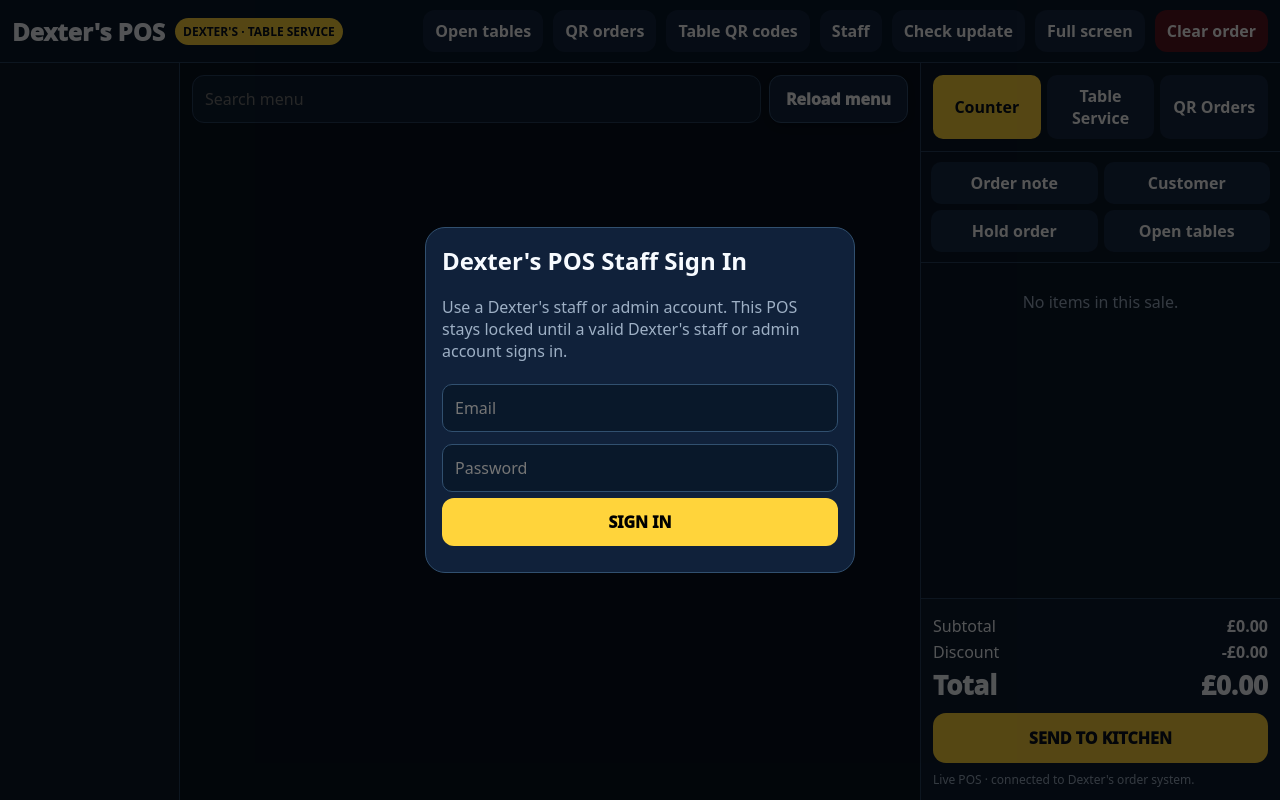
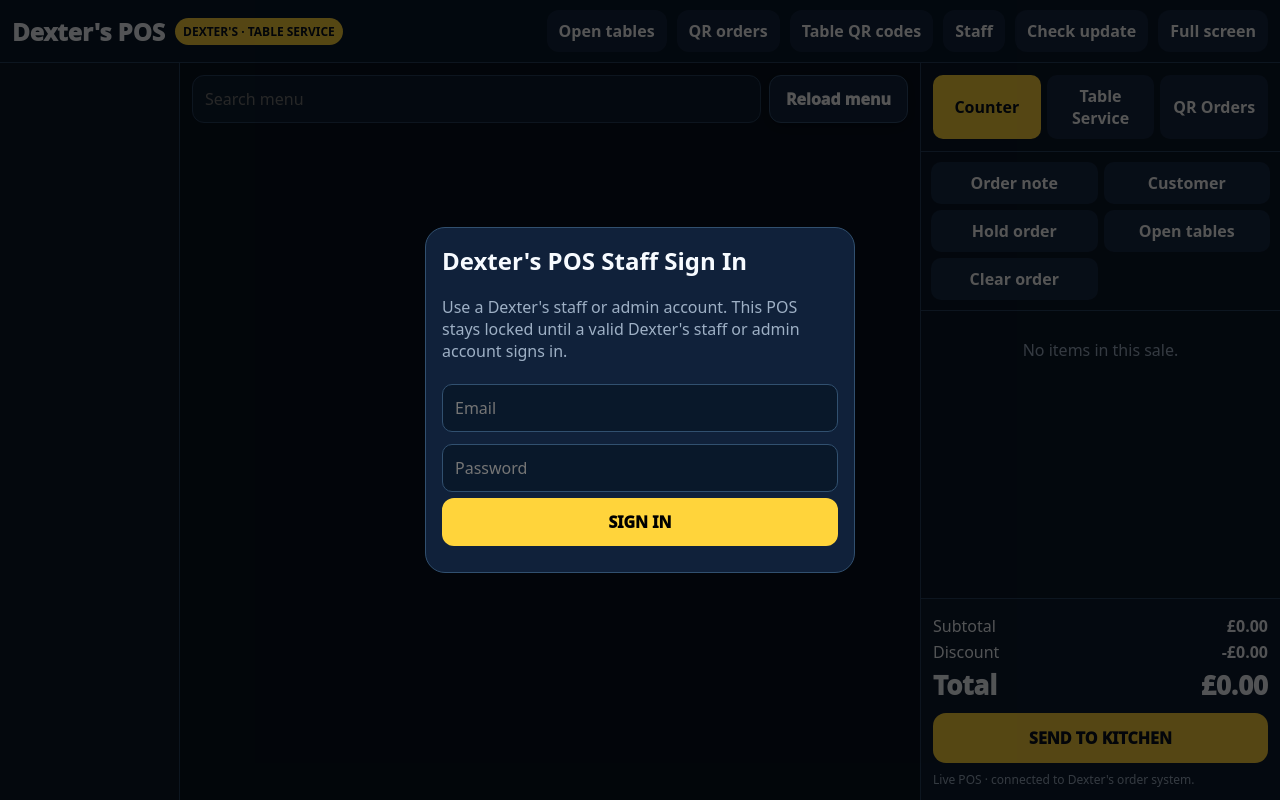
Before and after one commit to jamiegreen294-boop/dexters-loyalty-android, a website: page app/src/main/assets/index.html in a window 1280 px wide. Drawn offline with Linux system fonts and the light colour scheme.

Commit message:
Remove Clear order from POS header at source

```diff
--- a/app/src/main/assets/index.html
+++ b/app/src/main/assets/index.html
@@ -28,7 +28,7 @@ button,input,select,textarea{font:inherit}.app{height:100vh;display:grid;grid-te
   <header class="top">
     <div class="brand">Dexter's POS</div><span class="tag">DEXTER'S · TABLE SERVICE</span>
     <div class="spacer"></div>
-    <button id="openTablesTopBtn">Open tables</button><button id="qrOrdersBtn">QR orders <span id="qrCount"></span></button><button id="qrCodesBtn">Table QR codes</button><button id="staffBtn">Staff</button><button id="updateBtn">Check update</button><button id="fullBtn">Full screen</button><button id="clearBtn" class="danger">Clear order</button>
+    <button id="openTablesTopBtn">Open tables</button><button id="qrOrdersBtn">QR orders <span id="qrCount"></span></button><button id="qrCodesBtn">Table QR codes</button><button id="staffBtn">Staff</button><button id="updateBtn">Check update</button><button id="fullBtn">Full screen</button>
   </header>
   <main class="main">
     <aside class="cats" id="cats"></aside>
@@ -51,7 +51,7 @@ button,input,select,textarea{font:inherit}.app{height:100vh;display:grid;grid-te
       </div>
       <div class="carttools">
         <button id="noteBtn">Order note</button><button id="customerBtn">Customer</button>
-        <button id="holdBtn">Hold order</button><button id="openTablesBtn">Open tables</button>
+        <button id="holdBtn">Hold order</button><button id="openTablesBtn">Open tables</button><button id="clearBtn" class="danger">Clear order</button>
       </div>
       <div class="lines" id="lines"></div>
       <div class="total">
```
